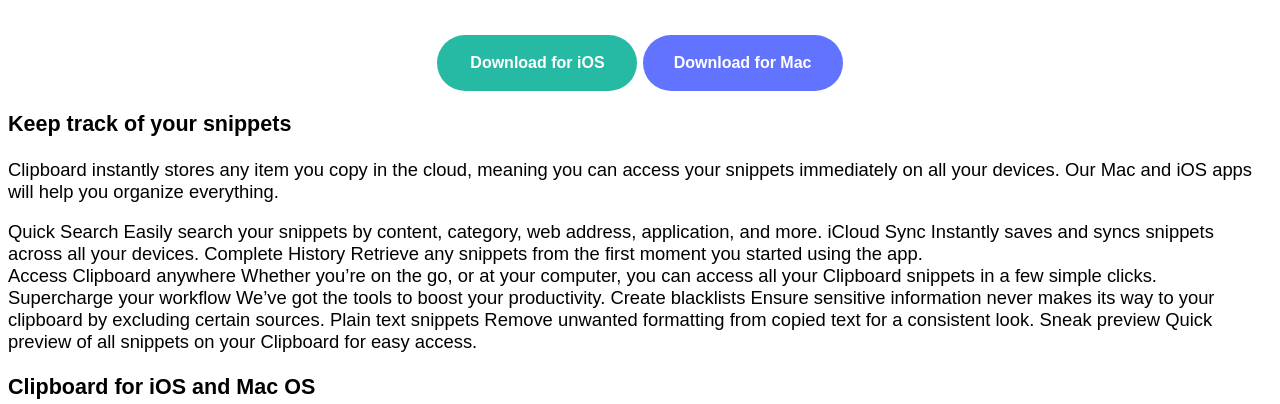
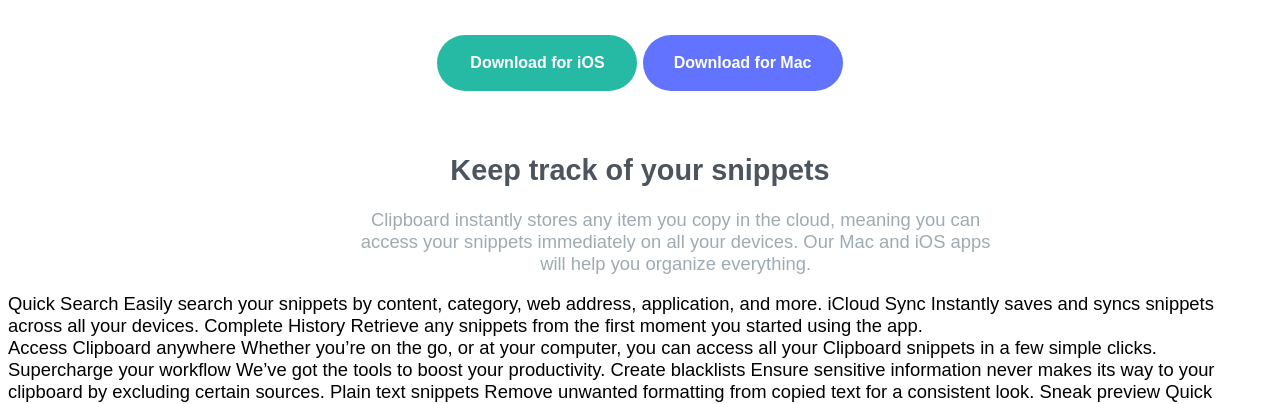
Before and after one commit to abdmud/clipboard-landing-page, a plain HTML site: page index.html in a window 1280 px wide. Shown: the part 401-805 px from the top of the page. Drawn offline with Linux system fonts and the light colour scheme; a web font is replaced by a local one.

Commit message:
sub hero section complete

```diff
--- a/index.html
+++ b/index.html
@@ -36,9 +36,11 @@
     <section class="sub-hero">
       <h3 class="sub-hero-title">Keep track of your snippets</h3>
 
-      <p class="sub-hero-paragraph">Clipboard instantly stores any item you copy in the cloud,
-      meaning you can access your snippets immediately on all your
-      devices. Our Mac and iOS apps will help you organize everything.</p>
+      <div class="hero-p-div">
+        <p class="sub-hero-paragraph">Clipboard instantly stores any item you copy in the cloud,
+          meaning you can access your snippets immediately on all your
+          devices. Our Mac and iOS apps will help you organize everything.</p>
+      </div>
     </section>
 
     <section class="image-text-row">
--- a/styles.css
+++ b/styles.css
@@ -25,9 +25,19 @@ body {
     margin-left: 27.5%;
     margin-top: -2%;
 }
-.hero p {
+.hero p,
+.sub-hero p {
     text-align: center;
     color: hsl(201, 11%, 66%);
+}
+/* SUB-HERO*/
+.sub-hero {
+    text-align: center;
+    margin-top: 5%;
+}
+h3 {
+    font-size: 1.8rem;
+    color: hsl(210, 10%, 33%);
 }
 /* BUTTONS */
 button {
```
